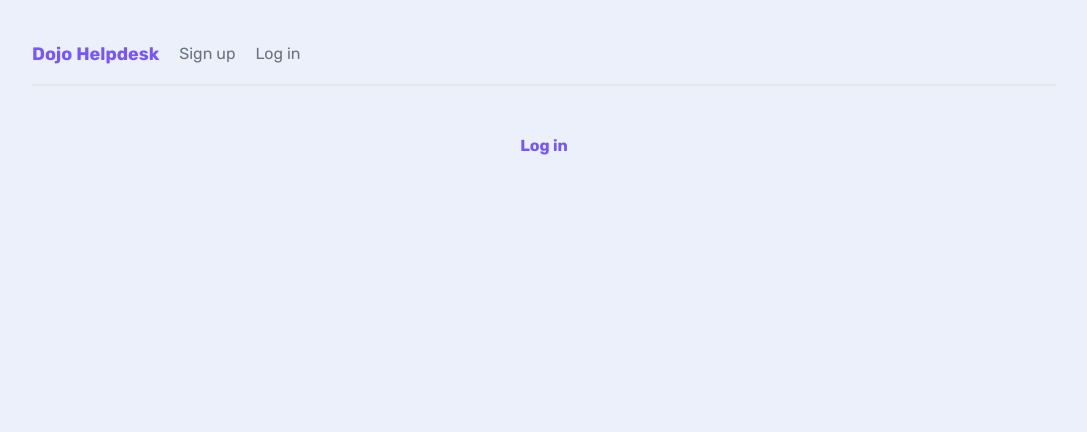
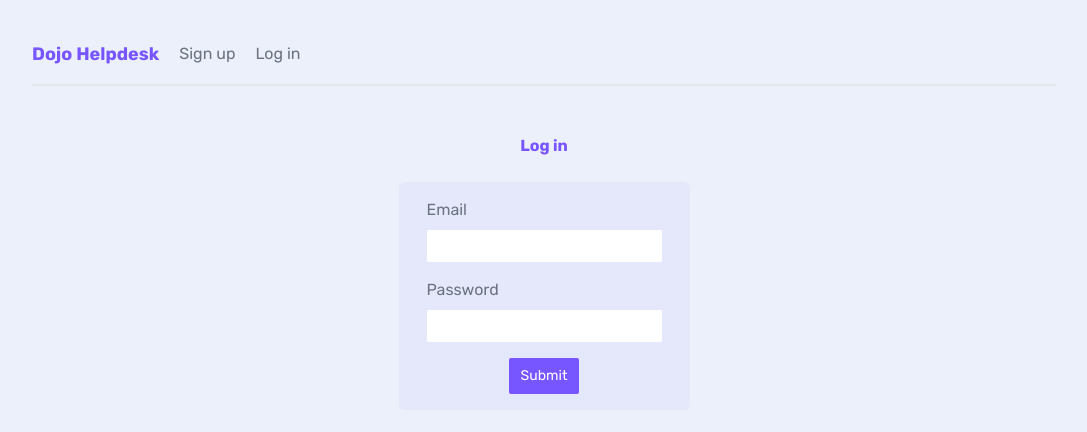
Before and after one commit to Annie-Huang/next-13-masterclass, a Next.js app: page /login in a window 1280 px wide. Shown: the top 432 px of the page, without its empty margins (96-1183 px from the left). Built offline with nearby package versions, Linux system fonts and the light colour scheme.

Commit message:
Turn the app/(auth)/login/page.jsx into a client component so we can pass the handleSubmit function to the added <AuthForm> component

```diff
--- a/app/(auth)/AuthForm.jsx
+++ b/app/(auth)/AuthForm.jsx
@@ -2,12 +2,12 @@
 
 import { useState } from 'react';
 
-export default function AuthForm() {
+export default function AuthForm({ handleSubmit }) {
   const [email, setEmail] = useState('');
   const [password, setPassword] = useState('');
 
   return (
-    <form>
+    <form onSubmit={(e) => handleSubmit(e, email, password)}>
       <label>
         <span>Email</span>
         <input
--- a/app/(auth)/login/page.jsx
+++ b/app/(auth)/login/page.jsx
@@ -1,7 +1,19 @@
+'use client';
+
+import AuthForm from '@/app/(auth)/AuthForm';
+
 export default function Login() {
+  const handleSubmit = async (e, email, password) => {
+    e.preventDefault();
+
+    console.log('user login', email, password);
+  };
+
   return (
     <main>
       <h2 className='text-center'>Log in</h2>
+
+      <AuthForm handleSubmit={handleSubmit} />
     </main>
   );
 }
```
